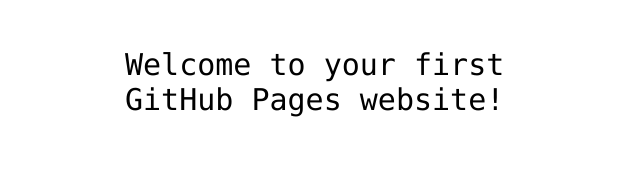
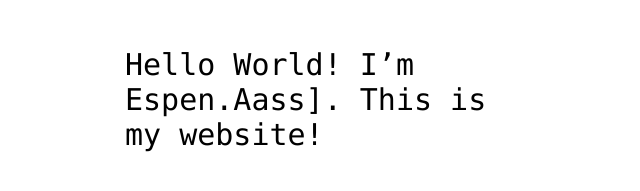
Before and after one commit to EspenAass/Espen.Aass.github.io, a plain HTML site: page index.html in a window 1280 px wide. Shown: the part 341-532 px from the top of the page, without its empty margins (315-955 px from the left). Drawn offline with Linux system fonts and the light colour scheme.

Commit message:
Update index.html
Oppdatert brukernavn

```diff
--- a/index.html
+++ b/index.html
@@ -12,7 +12,7 @@
 <img src="https://octodex.github.com/images/daftpunktocat-thomas.gif" id="octocat" alt="octocat-gif" />
 
 <!-- Change this code here by copy and pasting your template on line 15 -->
-<p>Welcome to your first GitHub Pages website!</p>
+<p>Hello World! I’m Espen.Aass]. This is my website!</p>
 
 </body>
 </html>
```
